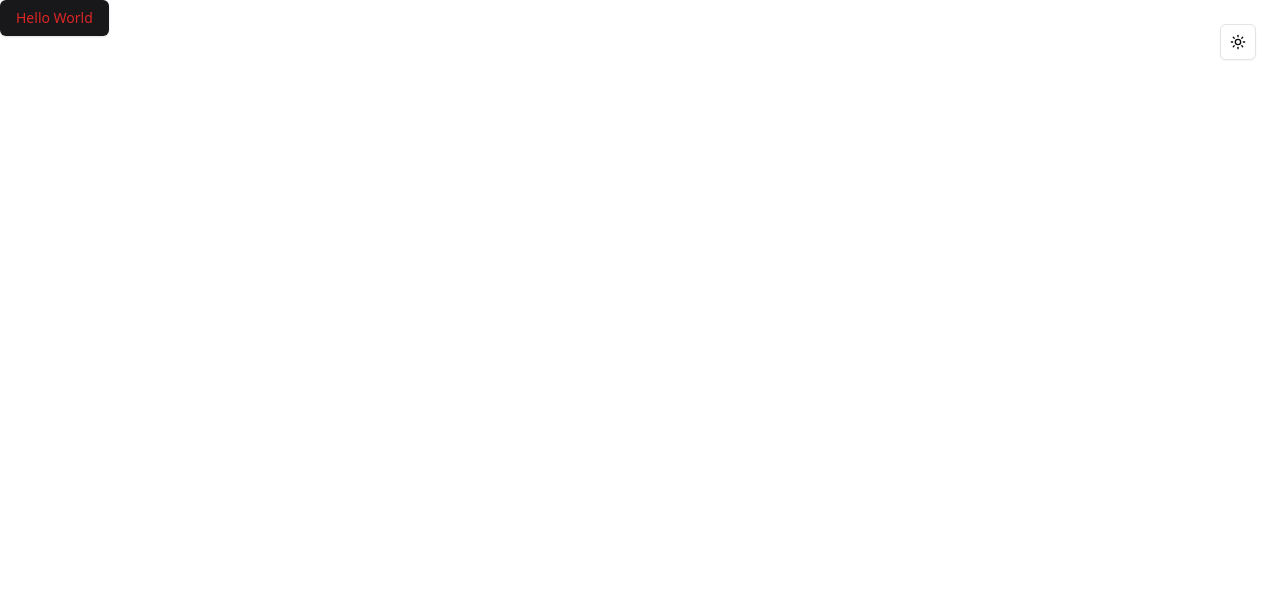
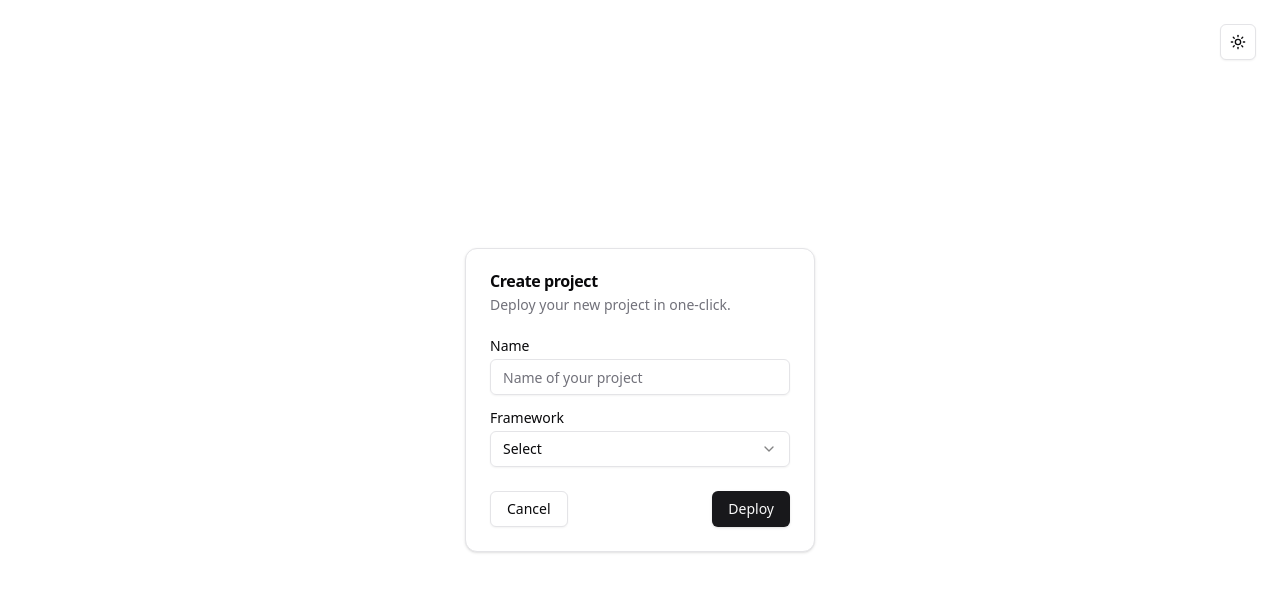
Before and after one commit to developer-mohitsoni/Nextgen-Form, a Next.js app: page / in a window 1280 px wide. Shown: the top 592 px of the page. Built offline with nearby package versions, Linux system fonts and the light colour scheme.

Commit message:
Adding Shadcn Form and make some configuration

```diff
--- a/package.json
+++ b/package.json
@@ -12,6 +12,7 @@
     "@hookform/resolvers": "^3.9.1",
     "@radix-ui/react-dropdown-menu": "^2.1.4",
     "@radix-ui/react-label": "^2.1.1",
+    "@radix-ui/react-select": "^2.1.4",
     "@radix-ui/react-slot": "^1.1.1",
     "class-variance-authority": "^0.7.1",
     "clsx": "^2.1.1",
--- a/src/app/page.tsx
+++ b/src/app/page.tsx
@@ -1,9 +1,61 @@
 import { Button } from "@/components/ui/button";
+import {
+  Card,
+  CardContent,
+  CardDescription,
+  CardFooter,
+  CardHeader,
+  CardTitle,
+} from "@/components/ui/card";
+import { Input } from "@/components/ui/input";
+import { Label } from "@/components/ui/label";
+import {
+  Select,
+  SelectContent,
+  SelectItem,
+  SelectTrigger,
+  SelectValue,
+} from "@/components/ui/select";
 
 export default function Home() {
   return (
-    <Button>
-      <h1 className="text-red-600">Hello World</h1>
-    </Button>
+    <div className="absolute top-1/2 left-1/2 -translate-x-1/2 -translate-y-1/2">
+      <Card className="w-[350px]">
+        <CardHeader>
+          <CardTitle>Create project</CardTitle>
+          <CardDescription>
+            Deploy your new project in one-click.
+          </CardDescription>
+        </CardHeader>
+        <CardContent>
+          <form>
+            <div className="grid w-full items-center gap-4">
+              <div className="flex flex-col space-y-1.5">
+                <Label htmlFor="name">Name</Label>
+                <Input id="name" placeholder="Name of your project" />
+              </div>
+              <div className="flex flex-col space-y-1.5">
+                <Label htmlFor="framework">Framework</Label>
+                <Select>
+                  <SelectTrigger id="framework">
+                    <SelectValue placeholder="Select" />
+                  </SelectTrigger>
+                  <SelectContent position="popper">
+                    <SelectItem value="next">Next.js</SelectItem>
+                    <SelectItem value="sveltekit">SvelteKit</SelectItem>
+                    <SelectItem value="astro">Astro</SelectItem>
+                    <SelectItem value="nuxt">Nuxt.js</SelectItem>
+                  </SelectContent>
+                </Select>
+              </div>
+            </div>
+          </form>
+        </CardContent>
+        <CardFooter className="flex justify-between">
+          <Button variant="outline">Cancel</Button>
+          <Button>Deploy</Button>
+        </CardFooter>
+      </Card>
+    </div>
   );
 }
--- a/src/components/theme-provider.tsx
+++ b/src/components/theme-provider.tsx
@@ -10,8 +10,8 @@
 }: React.ComponentProps<typeof NextThemesProvider>) {
   return (
     <NextThemesProvider {...props}>
-      {children}
-      <ModeToggle className='absolute top-6 right-6'   />
+      <div className="min-h-screen">{children}</div>
+      <ModeToggle className="absolute top-6 right-6" />
     </NextThemesProvider>
   );
 }
--- /dev/null
+++ b/src/components/ui/input.tsx
@@ -0,0 +1,22 @@
+import * as React from "react"
+
+import { cn } from "@/lib/utils"
+
+const Input = React.forwardRef<HTMLInputElement, React.ComponentProps<"input">>(
+  ({ className, type, ...props }, ref) => {
+    return (
+      <input
+        type={type}
+        className={cn(
+          "flex h-9 w-full rounded-md border border-input bg-transparent px-3 py-1 text-base shadow-sm transition-colors file:border-0 file:bg-transparent file:text-sm file:font-medium file:text-foreground placeholder:text-muted-foreground focus-visible:outline-none focus-visible:ring-1 focus-visible:ring-ring disabled:cursor-not-allowed disabled:opacity-50 md:text-sm",
+          className
+        )}
+        ref={ref}
+        {...props}
+      />
+    )
+  }
+)
+Input.displayName = "Input"
+
+export { Input }
--- /dev/null
+++ b/src/components/ui/select.tsx
@@ -0,0 +1,159 @@
+"use client"
+
+import * as React from "react"
+import * as SelectPrimitive from "@radix-ui/react-select"
+import { Check, ChevronDown, ChevronUp } from "lucide-react"
+
+import { cn } from "@/lib/utils"
+
+const Select = SelectPrimitive.Root
+
+const SelectGroup = SelectPrimitive.Group
+
+const SelectValue = SelectPrimitive.Value
+
+const SelectTrigger = React.forwardRef<
+  React.ElementRef<typeof SelectPrimitive.Trigger>,
+  React.ComponentPropsWithoutRef<typeof SelectPrimitive.Trigger>
+>(({ className, children, ...props }, ref) => (
+  <SelectPrimitive.Trigger
+    ref={ref}
+    className={cn(
+      "flex h-9 w-full items-center justify-between whitespace-nowrap rounded-md border border-input bg-transparent px-3 py-2 text-sm shadow-sm ring-offset-background placeholder:text-muted-foreground focus:outline-none focus:ring-1 focus:ring-ring disabled:cursor-not-allowed disabled:opacity-50 [&>span]:line-clamp-1",
+      className
+    )}
+    {...props}
+  >
+    {children}
+    <SelectPrimitive.Icon asChild>
+      <ChevronDown className="h-4 w-4 opacity-50" />
+    </SelectPrimitive.Icon>
+  </SelectPrimitive.Trigger>
+))
+SelectTrigger.displayName = SelectPrimitive.Trigger.displayName
+
+const SelectScrollUpButton = React.forwardRef<
+  React.ElementRef<typeof SelectPrimitive.ScrollUpButton>,
+  React.ComponentPropsWithoutRef<typeof SelectPrimitive.ScrollUpButton>
+>(({ className, ...props }, ref) => (
+  <SelectPrimitive.ScrollUpButton
+    ref={ref}
+    className={cn(
+      "flex cursor-default items-center justify-center py-1",
+      className
+    )}
+    {...props}
+  >
+    <ChevronUp className="h-4 w-4" />
+  </SelectPrimitive.ScrollUpButton>
+))
+SelectScrollUpButton.displayName = SelectPrimitive.ScrollUpButton.displayName
+
+const SelectScrollDownButton = React.forwardRef<
+  React.ElementRef<typeof SelectPrimitive.ScrollDownButton>,
+  React.ComponentPropsWithoutRef<typeof SelectPrimitive.ScrollDownButton>
+>(({ className, ...props }, ref) => (
+  <SelectPrimitive.ScrollDownButton
+    ref={ref}
+    className={cn(
+      "flex cursor-default items-center justify-center py-1",
+      className
+    )}
+    {...props}
+  >
+    <ChevronDown className="h-4 w-4" />
+  </SelectPrimitive.ScrollDownButton>
+))
+SelectScrollDownButton.displayName =
+  SelectPrimitive.ScrollDownButton.displayName
+
+const SelectContent = React.forwardRef<
+  React.ElementRef<typeof SelectPrimitive.Content>,
+  React.ComponentPropsWithoutRef<typeof SelectPrimitive.Content>
+>(({ className, children, position = "popper", ...props }, ref) => (
+  <SelectPrimitive.Portal>
+    <SelectPrimitive.Content
+      ref={ref}
+      className={cn(
+        "relative z-50 max-h-96 min-w-[8rem] overflow-hidden rounded-md border bg-popover text-popover-foreground shadow-md data-[state=open]:animate-in data-[state=closed]:animate-out data-[state=closed]:fade-out-0 data-[state=open]:fade-in-0 data-[state=closed]:zoom-out-95 data-[state=open]:zoom-in-95 data-[side=bottom]:slide-in-from-top-2 data-[side=left]:slide-in-from-right-2 data-[side=right]:slide-in-from-left-2 data-[side=top]:slide-in-from-bottom-2",
+        position === "popper" &&
+          "data-[side=bottom]:translate-y-1 data-[side=left]:-translate-x-1 data-[side=right]:translate-x-1 data-[side=top]:-translate-y-1",
+        className
+      )}
+      position={position}
+      {...props}
+    >
+      <SelectScrollUpButton />
+      <SelectPrimitive.Viewport
+        className={cn(
+          "p-1",
+          position === "popper" &&
+            "h-[var(--radix-select-trigger-height)] w-full min-w-[var(--radix-select-trigger-width)]"
+        )}
+      >
+        {children}
+      </SelectPrimitive.Viewport>
+      <SelectScrollDownButton />
+    </SelectPrimitive.Content>
+  </SelectPrimitive.Portal>
+))
+SelectContent.displayName = SelectPrimitive.Content.displayName
+
+const SelectLabel = React.forwardRef<
+  React.ElementRef<typeof SelectPrimitive.Label>,
+  React.ComponentPropsWithoutRef<typeof SelectPrimitive.Label>
+>(({ className, ...props }, ref) => (
+  <SelectPrimitive.Label
+    ref={ref}
+    className={cn("px-2 py-1.5 text-sm font-semibold", className)}
+    {...props}
+  />
+))
+SelectLabel.displayName = SelectPrimitive.Label.displayName
+
+const SelectItem = React.forwardRef<
+  React.ElementRef<typeof SelectPrimitive.Item>,
+  React.ComponentPropsWithoutRef<typeof SelectPrimitive.Item>
+>(({ className, children, ...props }, ref) => (
+  <SelectPrimitive.Item
+    ref={ref}
+    className={cn(
+      "relative flex w-full cursor-default select-none items-center rounded-sm py-1.5 pl-2 pr-8 text-sm outline-none focus:bg-accent focus:text-accent-foreground data-[disabled]:pointer-events-none data-[disabled]:opacity-50",
+      className
+    )}
+    {...props}
+  >
+    <span className="absolute right-2 flex h-3.5 w-3.5 items-center justify-center">
+      <SelectPrimitive.ItemIndicator>
+        <Check className="h-4 w-4" />
+      </SelectPrimitive.ItemIndicator>
+    </span>
+    <SelectPrimitive.ItemText>{children}</SelectPrimitive.ItemText>
+  </SelectPrimitive.Item>
+))
+SelectItem.displayName = SelectPrimitive.Item.displayName
+
+const SelectSeparator = React.forwardRef<
+  React.ElementRef<typeof SelectPrimitive.Separator>,
+  React.ComponentPropsWithoutRef<typeof SelectPrimitive.Separator>
+>(({ className, ...props }, ref) => (
+  <SelectPrimitive.Separator
+    ref={ref}
+    className={cn("-mx-1 my-1 h-px bg-muted", className)}
+    {...props}
+  />
+))
+SelectSeparator.displayName = SelectPrimitive.Separator.displayName
+
+export {
+  Select,
+  SelectGroup,
+  SelectValue,
+  SelectTrigger,
+  SelectContent,
+  SelectLabel,
+  SelectItem,
+  SelectSeparator,
+  SelectScrollUpButton,
+  SelectScrollDownButton,
+}
```
Also changed, not shown: 1 other file (tests, documents, lock files or other folders).
